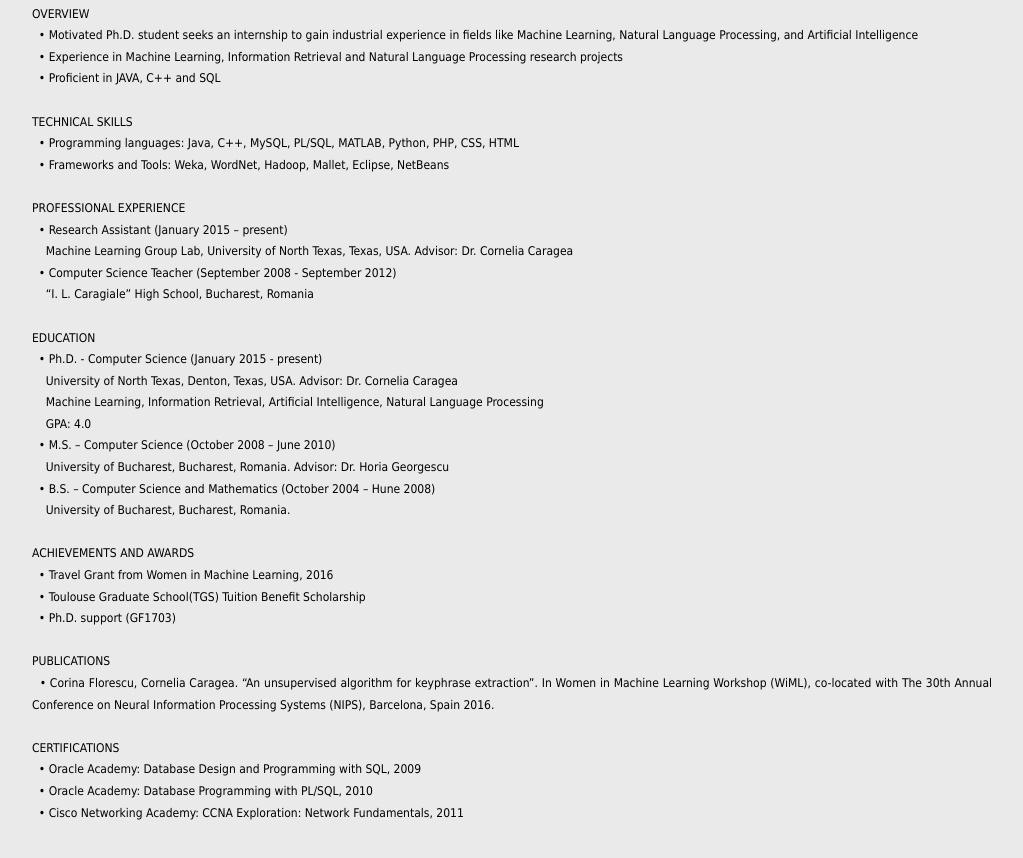
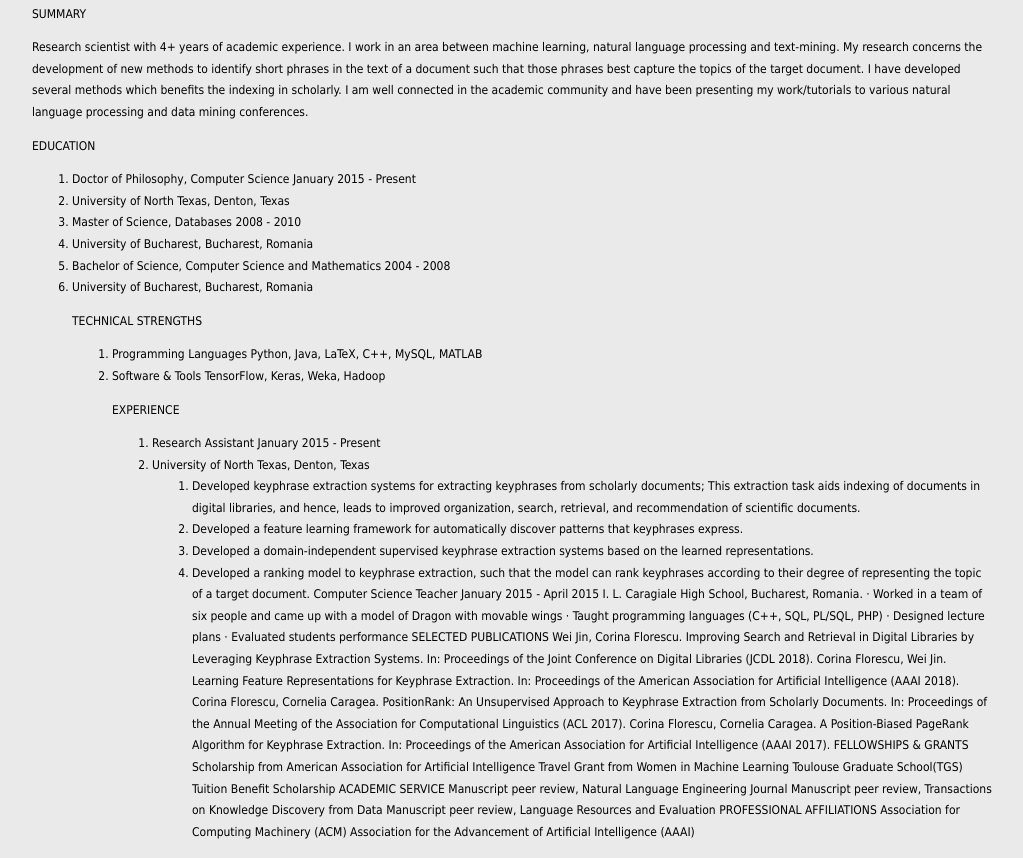
Before and after one commit to corinaflorescu/cs, a plain HTML site: page Resume.html in a window 1280 px wide. Shown: the part 338-1196 px from the top of the page, without its empty margins (128-1151 px from the left). Drawn offline with Linux system fonts and the light colour scheme.

Commit message:
Update Resume.html

```diff
--- a/Resume.html
+++ b/Resume.html
@@ -60,7 +60,7 @@
 
 		</td>
 		<td>
-			<a href ="ResumeCorina.pdf">  <a href="ResumeCorina.pdf">
+			<a href ="resume_academia.pdf">  <a href="ResumeCorina.pdf">
 				<img src="images/pdf.png"  align="right" width="25" height="25" border="0" alt="View Corina Florescu's resume">
 			</a>  &nbsp
 
@@ -75,54 +75,66 @@
 	  <div id="contentleft">
 
 <p align="justify">
-OVERVIEW <br>
-&nbsp	•	Motivated Ph.D. student seeks an internship to gain industrial experience in fields like Machine Learning, Natural Language Processing, and Artificial Intelligence <br>
-&nbsp	•	Experience in Machine Learning, Information Retrieval and Natural Language Processing research projects <br>
-&nbsp	•	Proficient in JAVA, C++ and SQL <br><br>
 
+		  <p>SUMMARY</p>
 
-TECHNICAL SKILLS <br>
+<p>Research scientist with 4+ years of academic experience. I work in an area between machine learning,
+natural language processing and text-mining. My research concerns the development of new methods
+to identify short phrases in the text of a document such that those phrases best capture the topics
+of the target document. I have developed several methods which benefits the indexing in scholarly. I
+am well connected in the academic community and have been presenting my work/tutorials to various
+natural language processing and data mining conferences. </p>
 
-&nbsp •	Programming languages: Java, C++, MySQL, PL/SQL, MATLAB, Python, PHP, CSS, HTML <br>
-&nbsp •	Frameworks and Tools: Weka, WordNet, Hadoop, Mallet, Eclipse, NetBeans <br><br>
-
-
-PROFESSIONAL EXPERIENCE <br>
-&nbsp • Research Assistant 								(January 2015 – present) <br>
-&nbsp &nbsp Machine Learning Group Lab, University of North Texas, Texas, USA. Advisor: Dr. Cornelia Caragea <br>
-
-
-&nbsp • Computer Science Teacher 					         (September 2008 - September 2012) <br>
-&nbsp &nbsp “I. L. Caragiale” High School, Bucharest, Romania <br><br>
-
-
-
-EDUCATION <br>
-
-&nbsp • Ph.D. - Computer Science 							 (January 2015 - present) <br>
-&nbsp &nbsp University of North Texas, Denton, Texas, USA. Advisor: Dr. Cornelia Caragea <br>
-&nbsp &nbsp Machine Learning, Information Retrieval, Artificial Intelligence, Natural Language Processing <br>
-&nbsp &nbsp GPA: 4.0 <br>
-&nbsp • M.S. – Computer Science								    (October 2008 – June 2010) <br>
-&nbsp &nbsp University of Bucharest, Bucharest, Romania. Advisor: Dr. Horia Georgescu  <br>
-&nbsp • B.S. – Computer Science and Mathematics						    (October 2004 – Hune 2008) <br>
-&nbsp &nbsp University of Bucharest, Bucharest, Romania.<br><br>
-
-ACHIEVEMENTS AND AWARDS <br>
-&nbsp •	Travel Grant from Women in Machine Learning, 2016 <br>
-&nbsp •	Toulouse Graduate School(TGS) Tuition Benefit Scholarship <br>
-&nbsp •	Ph.D. support (GF1703) <br><br>
-
-
-PUBLICATIONS <br>
-&nbsp • Corina Florescu, Cornelia Caragea. “An unsupervised algorithm for keyphrase extraction”. In Women in Machine Learning Workshop (WiML), co-located with The 30th Annual Conference on Neural Information Processing Systems (NIPS), Barcelona, Spain 2016.<br><br>
-
-CERTIFICATIONS <br>
-
-&nbsp • Oracle Academy:  Database Design and Programming with SQL, 2009 <br>
-&nbsp • Oracle Academy:  Database Programming with PL/SQL, 2010 <br>
-&nbsp • Cisco Networking Academy: CCNA Exploration: Network Fundamentals, 2011 <br><br>
-</p>
+		  <p>EDUCATION</p>
+		  <ol>
+<li>Doctor of Philosophy, Computer Science January 2015 - Present
+<li>University of North Texas, Denton, Texas
+<li>Master of Science, Databases 2008 - 2010
+<li>University of Bucharest, Bucharest, Romania
+<li>Bachelor of Science, Computer Science and Mathematics 2004 - 2008
+<li>University of Bucharest, Bucharest, Romania
+	<p>TECHNICAL STRENGTHS</p>
+	<ol>
+<li>Programming Languages Python, Java, LaTeX, C++, MySQL, MATLAB
+<li>Software & Tools TensorFlow, Keras, Weka, Hadoop
+	<p>EXPERIENCE</p>
+	<ol>
+<li>Research Assistant January 2015 - Present
+<li>University of North Texas, Denton, Texas
+	<ol>
+<li>Developed keyphrase extraction systems for extracting keyphrases from scholarly documents; This extraction task aids indexing of documents in digital libraries, and hence, leads to improved organization,
+search, retrieval, and recommendation of scientific documents.
+<li>Developed a feature learning framework for automatically discover patterns that keyphrases express.
+<li>Developed a domain-independent supervised keyphrase extraction systems based on the learned representations.
+<li>Developed a ranking model to keyphrase extraction, such that the model can rank keyphrases according
+to their degree of representing the topic of a target document.
+Computer Science Teacher January 2015 - April 2015
+I. L. Caragiale High School, Bucharest, Romania.
+· Worked in a team of six people and came up with a model of Dragon with movable wings
+· Taught programming languages (C++, SQL, PL/SQL, PHP)
+· Designed lecture plans
+· Evaluated students performance
+SELECTED PUBLICATIONS
+Wei Jin, Corina Florescu. Improving Search and Retrieval in Digital Libraries by Leveraging Keyphrase
+Extraction Systems. In: Proceedings of the Joint Conference on Digital Libraries (JCDL 2018).
+Corina Florescu, Wei Jin. Learning Feature Representations for Keyphrase Extraction. In: Proceedings
+of the American Association for Artificial Intelligence (AAAI 2018).
+Corina Florescu, Cornelia Caragea. PositionRank: An Unsupervised Approach to Keyphrase Extraction
+from Scholarly Documents. In: Proceedings of the Annual Meeting of the Association for Computational
+Linguistics (ACL 2017).
+Corina Florescu, Cornelia Caragea. A Position-Biased PageRank Algorithm for Keyphrase Extraction.
+In: Proceedings of the American Association for Artificial Intelligence (AAAI 2017).
+FELLOWSHIPS & GRANTS
+Scholarship from American Association for Artificial Intelligence
+Travel Grant from Women in Machine Learning
+Toulouse Graduate School(TGS) Tuition Benefit Scholarship
+ACADEMIC SERVICE
+Manuscript peer review, Natural Language Engineering Journal
+Manuscript peer review, Transactions on Knowledge Discovery from Data
+Manuscript peer review, Language Resources and Evaluation
+PROFESSIONAL AFFILIATIONS
+Association for Computing Machinery (ACM)
+Association for the Advancement of Artificial Intelligence (AAAI)
 	  </div>
 
  </div>
```
